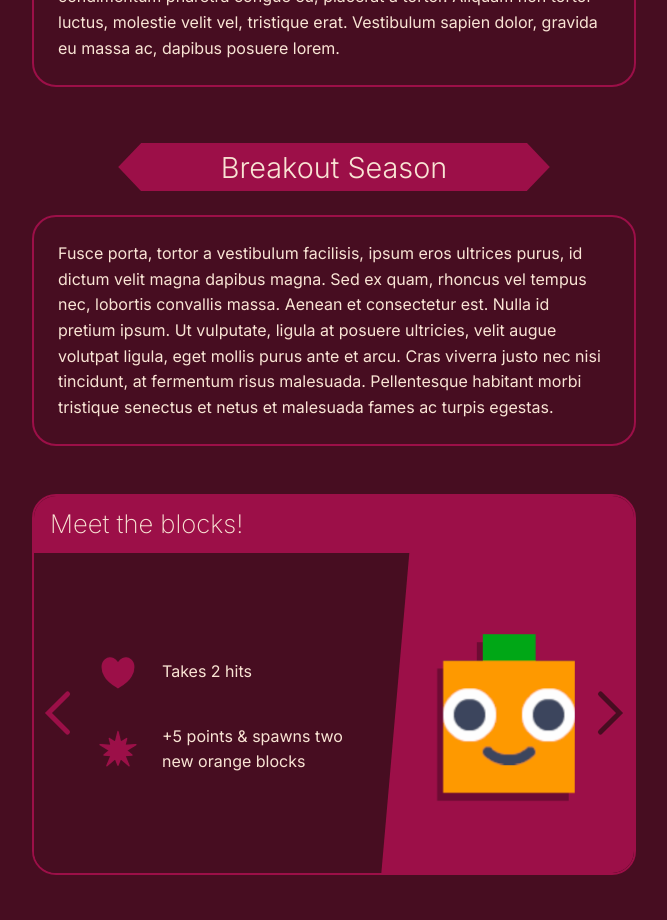
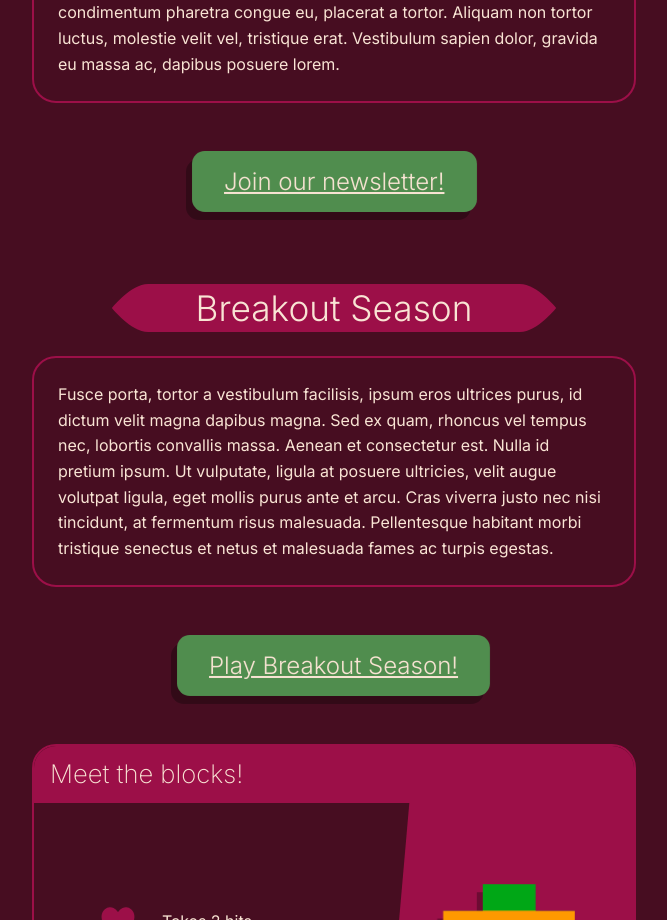
Before and after one commit to bonyby/kakaos-collective-website, an Angular app: page / in a window 1280 px wide. Shown: the part 1080-2000 px from the top of the page, without its empty margins (306-973 px from the left). Built offline with nearby package versions, Linux system fonts and the light colour scheme.

Commit message:
Added CTA button for joining newsletter and playing game

```diff
--- a/angular.json
+++ b/angular.json
@@ -32,7 +32,8 @@
               }
             ],
             "styles": [
-              "src/styles.scss"
+              "src/styles.scss",
+              "src/animations.scss"
             ],
             "scripts": [],
             "server": "src/main.server.ts",
@@ -96,7 +97,8 @@
               }
             ],
             "styles": [
-              "src/styles.scss"
+              "src/styles.scss",
+              "src/animations.scss"
             ],
             "scripts": []
           }
--- /dev/null
+++ b/src/animations.scss
@@ -0,0 +1,23 @@
+:root {
+  --wiggle-animation: wiggle 1.3s infinite linear;
+}
+
+@keyframes wiggle {
+  0% {
+    transform: rotate(calc(var(--neutral-rotation))) scaleY(1) scaleX(1);
+  }
+  25% {
+    transform: rotate(calc(var(--neutral-rotation) + var(--max-rotation)))
+      scaleY(var(--max-y-scale)) scaleX(var(--min-x-scale));
+  }
+  50% {
+    transform: rotate(calc(var(--neutral-rotation))) scaleY(1) scaleX(1);
+  }
+  75% {
+    transform: rotate(calc(var(--neutral-rotation) - var(--max-rotation)))
+      scaleY(var(--max-y-scale)) scaleX(var(--min-x-scale));
+  }
+  100% {
+    transform: rotate(calc(var(--neutral-rotation))) scaleY(1) scaleX(1);
+  }
+}
--- a/src/app/core/body/body.component.html
+++ b/src/app/core/body/body.component.html
@@ -4,10 +4,20 @@
     Text="Lorem ipsum dolor sit amet, consectetur adipiscing elit. Nulla consectetur lectus non sodales convallis. Aenean sodales auctor dui ut bibendum. Donec euismod lobortis nulla, vitae ornare leo posuere et. Aenean lacinia tincidunt libero et rutrum. Quisque metus est, condimentum pharetra congue eu, placerat a tortor. Aliquam non tortor luctus, molestie velit vel, tristique erat. Vestibulum sapien dolor, gravida eu massa ac, dapibus posuere lorem."
   />
 
+  <app-cta-button
+    Text="Join our newsletter!"
+    Url="https://kakaos-collective.eo.page/newsletter"
+  ></app-cta-button>
+
   <app-heading Title="Breakout Season" />
   <app-info-content-block
     Text="Fusce porta, tortor a vestibulum facilisis, ipsum eros ultrices purus, id dictum velit magna dapibus magna. Sed ex quam, rhoncus vel tempus nec, lobortis convallis massa. Aenean et consectetur est. Nulla id pretium ipsum. Ut vulputate, ligula at posuere ultricies, velit augue volutpat ligula, eget mollis purus ante et arcu. Cras viverra justo nec nisi tincidunt, at fermentum risus malesuada. Pellentesque habitant morbi tristique senectus et netus et malesuada fames ac turpis egestas."
   />
+
+  <app-cta-button
+    Text="Play Breakout Season!"
+    Url="https://kakaos-collective.itch.io/breakout-season"
+  ></app-cta-button>
 
   <app-slider-content-block
     Title="Meet the blocks!"
--- a/src/app/core/body/body.component.ts
+++ b/src/app/core/body/body.component.ts
@@ -2,6 +2,7 @@ import { Component } from '@angular/core';
 import { InfoContentBlockComponent } from '../../feature/content-blocks/info-content-block/info-content-block.component';
 import { BlockInfoSliderContentComponent } from '../../feature/content-blocks/slider-content-block/block-info-slider-content/block-info-slider-content.component';
 import { SliderContentBlockComponent } from '../../feature/content-blocks/slider-content-block/slider-content-block.component';
+import { CtaButtonComponent } from '../../feature/cta-button/cta-button.component';
 import { HeadingComponent } from '../../feature/heading/heading.component';
 
 @Component({
@@ -12,6 +13,7 @@ import { HeadingComponent } from '../../feature/heading/heading.component';
     HeadingComponent,
     SliderContentBlockComponent,
     BlockInfoSliderContentComponent,
+    CtaButtonComponent,
   ],
   templateUrl: './body.component.html',
   styleUrl: './body.component.scss',
--- a/src/app/feature/content-blocks/info-content-block/info-content-block.component.ts
+++ b/src/app/feature/content-blocks/info-content-block/info-content-block.component.ts
@@ -7,6 +7,7 @@ import { ContentBlockBaseComponent } from '../content-block-base/content-block-b
   imports: [],
   templateUrl: './info-content-block.component.html',
   styleUrl: './info-content-block.component.scss',
+  host: { class: 'bordered' },
 })
 export class InfoContentBlockComponent extends ContentBlockBaseComponent {
   @Input() Text: string = 'Text';
--- a/src/app/feature/content-blocks/slider-content-block/block-info-slider-content/block-info-slider-content.component.scss
+++ b/src/app/feature/content-blocks/slider-content-block/block-info-slider-content/block-info-slider-content.component.scss
@@ -1,23 +1,3 @@
-@keyframes rotate {
-  0% {
-    transform: rotate(calc(var(--neutral-rotation))) scaleY(1) scaleX(1);
-  }
-  25% {
-    transform: rotate(calc(var(--neutral-rotation) + var(--max-rotation)))
-      scaleY(var(--max-y-scale)) scaleX(var(--min-x-scale));
-  }
-  50% {
-    transform: rotate(calc(var(--neutral-rotation))) scaleY(1) scaleX(1);
-  }
-  75% {
-    transform: rotate(calc(var(--neutral-rotation) - var(--max-rotation)))
-      scaleY(var(--max-y-scale)) scaleX(var(--min-x-scale));
-  }
-  100% {
-    transform: rotate(calc(var(--neutral-rotation))) scaleY(1) scaleX(1);
-  }
-}
-
 .block-info-container {
   --image-container-rotation: 5deg;
   display: flex;
@@ -56,7 +36,7 @@
   --min-x-scale: 0.94;
   --neutral-rotation: 0deg;
   --max-rotation: 2deg;
-  animation: rotate 1.3s infinite linear;
+  animation: var(--wiggle-animation);
 }
 
 .image-container {
@@ -76,8 +56,8 @@ img {
   --neutral-rotation: 0deg - var(--image-container-rotation);
   --max-rotation: 1deg;
   width: 10rem;
-  animation: rotate 1.3s infinite linear;
-  filter: drop-shadow(-6px 8px rgba(0, 0, 0, 0.3));
+  animation: var(--wiggle-animation);
+  filter: var(--drop-shadow);
 }
 
 p {
--- a/src/app/feature/content-blocks/slider-content-block/slider-content-block.component.ts
+++ b/src/app/feature/content-blocks/slider-content-block/slider-content-block.component.ts
@@ -14,6 +14,7 @@ import { SliderContentBaseComponent } from './slider-content-base/slider-content
   imports: [],
   templateUrl: './slider-content-block.component.html',
   styleUrl: './slider-content-block.component.scss',
+  host: { class: 'bordered' },
 })
 export class SliderContentBlockComponent
   extends ContentBlockBaseComponent
--- /dev/null
+++ b/src/app/feature/cta-button/cta-button.component.html
@@ -0,0 +1 @@
+<a class="cta-button" [href]="Url" [innerHtml]="Text"></a>
--- /dev/null
+++ b/src/app/feature/cta-button/cta-button.component.scss
@@ -0,0 +1,23 @@
+.cta-button {
+  display: block;
+  background-color: var(--accent-color-1);
+  font-size: 1.5rem;
+  color: var(--text-color);
+  padding: 1rem 2rem;
+  margin: 1.5rem 0;
+  border-radius: 0.8rem;
+  filter: var(--drop-shadow);
+  font-weight: 300;
+  text-align: center;
+  text-underline-offset: 0.15rem;
+  --max-y-scale: 1.01;
+  --min-x-scale: 0.99;
+  --neutral-rotation: 0deg;
+  --max-rotation: 0.5deg;
+  animation: var(--wiggle-animation);
+}
+
+.cta-button:hover {
+  background-color: var(--accent-color-2);
+  color: var(--background-color);
+}
--- a/src/app/feature/heading/heading.component.scss
+++ b/src/app/feature/heading/heading.component.scss
@@ -3,7 +3,7 @@
   align-items: center;
   padding: 0;
   height: 3rem;
-  margin-top: 2rem;
+  margin-top: 3rem;
   --title-container-color: var(--primary-color);
 }
 
@@ -21,13 +21,13 @@
   align-items: center;
   background-color: var(--title-container-color);
   height: 100%;
-  padding: 0 5rem 0 5rem;
+  padding: 0 3rem 0 3rem;
 }
 
 h2 {
   font-family: "Inter", sans-serif;
   font-weight: 300;
-  font-size: 1.8rem;
+  font-size: 2.2rem;
   color: var(--text-color);
   text-align: center;
   margin: 0;
@@ -40,6 +40,6 @@ h2 {
   }
 
   h2 {
-    font-size: 1.3rem;
+    font-size: 1.8rem;
   }
 }
--- a/src/styles.scss
+++ b/src/styles.scss
@@ -5,7 +5,10 @@
   --background-color: #470d21;
   --primary-color: #9c0f48;
   --secondary-color: #d67d3e;
-  --accent-color: #508d4e;
+  --accent-color-1: #508d4e;
+  --accent-color-2: #d67d3e;
+
+  --drop-shadow: drop-shadow(-6px 8px rgba(0, 0, 0, 0.3));
 }
 
 body {
@@ -20,15 +23,15 @@ p {
   font-size: 1rem;
 }
 
+a {
+  font-family: "Inter", sans-serif;
+}
+
 .content-block {
   display: flex;
   flex-direction: column;
   width: 100%;
   max-width: 600px;
-  border-style: solid;
-  border-color: var(--primary-color);
-  border-width: 2px;
-  border-radius: 1.5rem;
   margin: 1.5rem;
   overflow: hidden;
 }
@@ -50,3 +53,10 @@ p {
   grid-row: 1;
   min-width: 100%;
 }
+
+.bordered {
+  border-style: solid;
+  border-color: var(--primary-color);
+  border-width: 2px;
+  border-radius: 1.5rem;
+}
```
Also changed, not shown: src/app/feature/cta-button/cta-button.component.ts (added, +13 -0 lines), public/assets/heading-end.svg.
